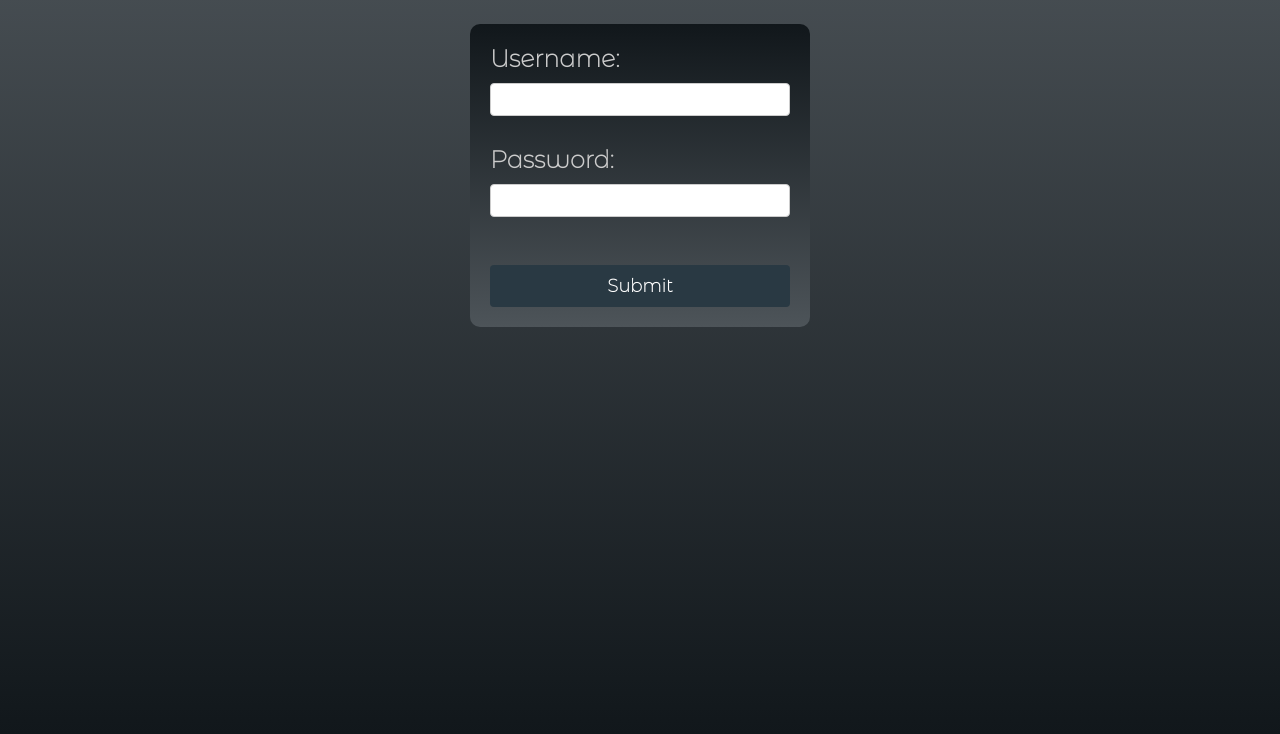
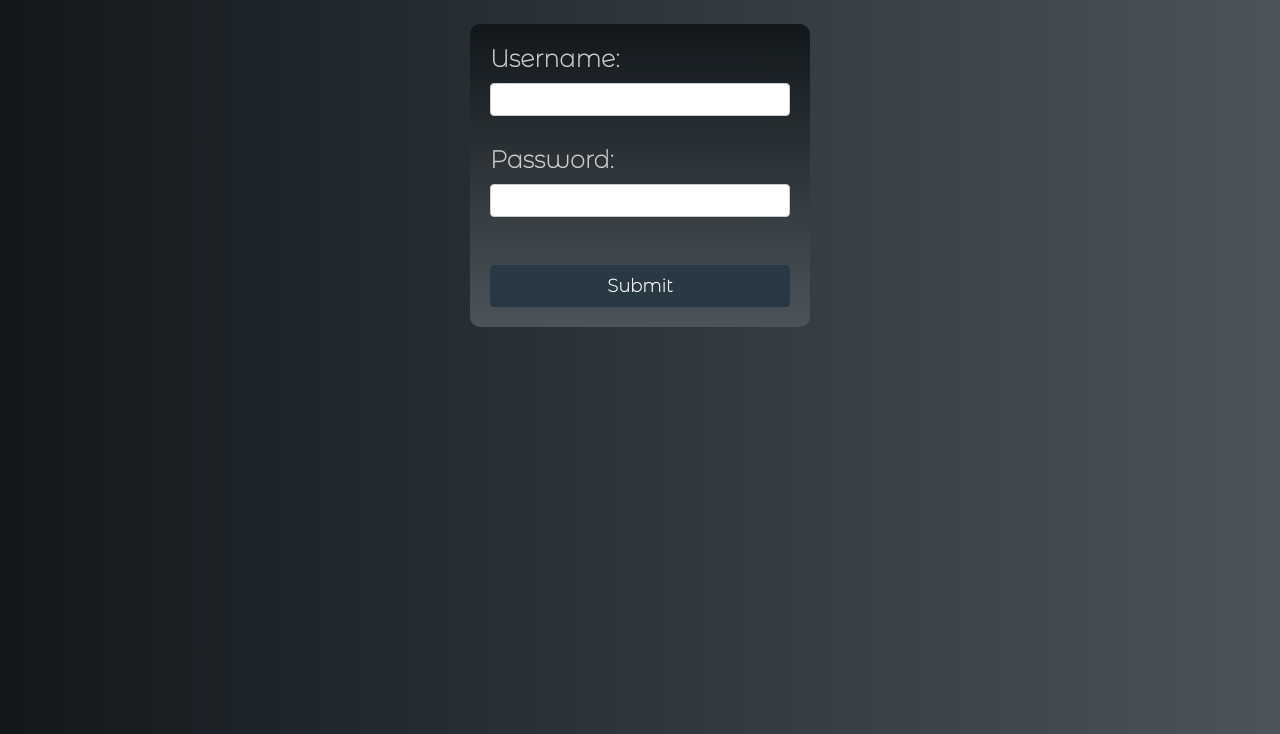
Before and after one commit to shahfaidrabbani/Login-page, a plain HTML site: page index.html in a window 1280 px wide. Shown: the part 114-848 px from the top of the page. Drawn offline with Linux system fonts and the light colour scheme.

Commit message:
Update style.css

```diff
--- a/style.css
+++ b/style.css
@@ -2,7 +2,7 @@ body {
     font-family: 'Montserrat Alternates', sans-serif;
     background-color:rgb(41, 57, 67);
 background: -moz-linear-gradient(90deg,rgb(17, 23, 27) 0%,rgb(77, 84, 89) 100%);
-    background: -webkit-linear-gradient(90deg,rgb(17, 23, 27) 0%,rgb(77, 84, 89) 100%);
+    background: linear-gradient(90deg,rgb(17, 23, 27) 0%,rgb(77, 84, 89) 100%);
 height: 100vh;
 
 
@@ -23,7 +23,7 @@ background-color:rgb(17, 23, 27);
 padding: 20px;
 border-radius: 10px;
 background: -moz-linear-gradient(top,rgb(17, 23, 27) 0%,rgb(77, 84, 89) 100%); /* W3C */
-background: -webkit-linear-gradient(top,rgb(17, 23, 27) 0%,rgb(77, 84, 89) 100%); /* W3C */
+background: linear-gradient(180deg,rgb(17, 23, 27) 0%,rgb(77, 84, 89) 100%); /* W3C */
 
 
 }
```
